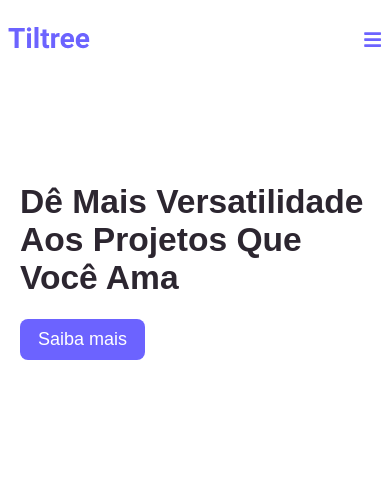
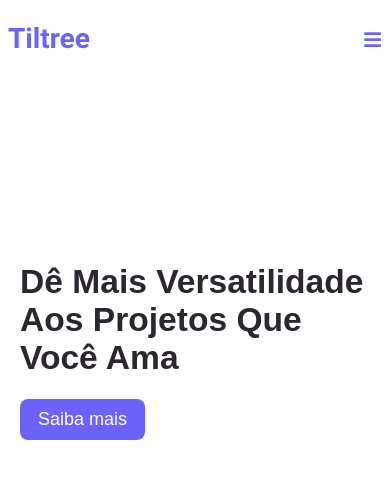
Before and after one commit to JoelFnandes/Authentication, a React (Create React App) app: page / in a window 390 px wide. Shown: the top 478 px of the page. Built offline with nearby package versions, Linux system fonts and the light colour scheme.

Commit message:
acabamento na responsividade do navbar, home e menu

```diff
--- a/src/components/navbar/navbar.css
+++ b/src/components/navbar/navbar.css
@@ -85,6 +85,7 @@ li{
         transition: all 0.5s ease;
         z-index: 1;
         position: absolute;
+        margin-left: 0;
 
     }
     .nav-li-link{
--- a/src/pages/HomeMain/HomeMain.css
+++ b/src/pages/HomeMain/HomeMain.css
@@ -79,6 +79,7 @@ body{
 @media only screen and (max-width: 860px){
     .first-contain{
         grid-gap: 0px;
+        align-content: center;
 
     }
     .div-figu{
@@ -91,6 +92,8 @@ body{
      justify-self: center !important;
      font-size: 105%;
      width: 100%;
+     margin-top: inherit;
+
     }
 
 }
```
Also changed, not shown: src/components/navbar/navbar.js (line endings or trailing spaces).
